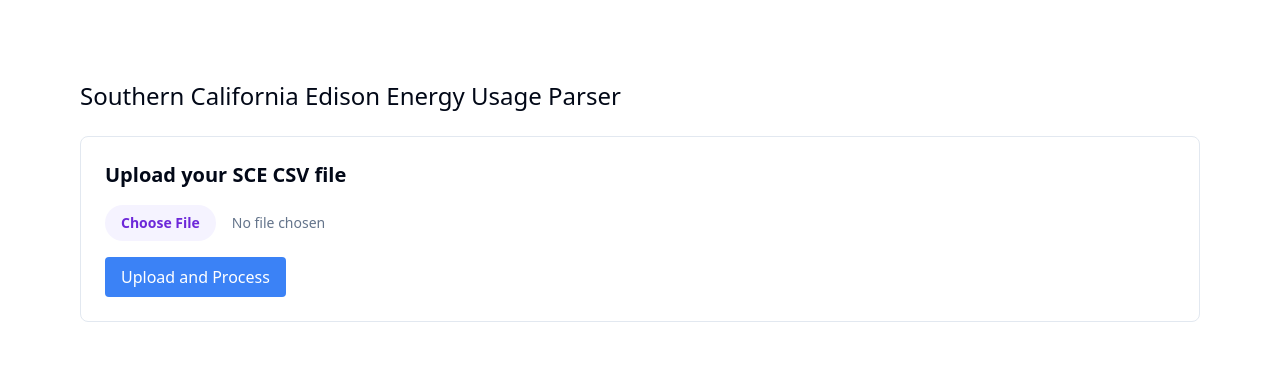
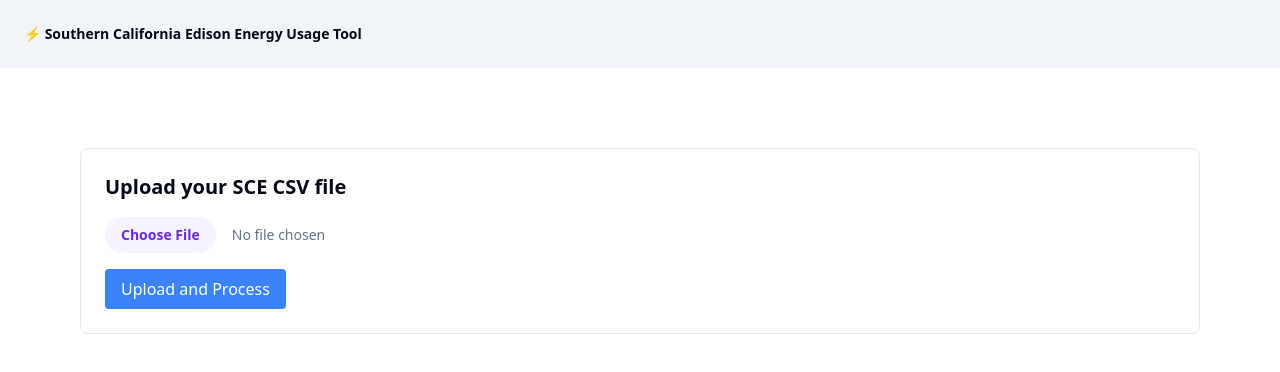
Before and after one commit to ndanny/sce-energy-parser, a Next.js app: page / in a window 1280 px wide. Shown: the top 372 px of the page. Built offline with nearby package versions, Linux system fonts and the light colour scheme.

Commit message:
Refactor header

```diff
--- a/src/app/layout.tsx
+++ b/src/app/layout.tsx
@@ -2,6 +2,7 @@
 import localFont from "next/font/local";
 import "./globals.css";
 import { ThemeProvider } from "../components/theme-provider";
+import { Header } from "@/components/header";
 
 const geistSans = localFont({
   src: "./fonts/GeistVF.woff",
@@ -29,6 +30,7 @@
       <body
         className={`${geistSans.variable} ${geistMono.variable} antialiased`}
       >
+        <Header />
         <ThemeProvider
           attribute="class"
           defaultTheme="light"
--- a/src/app/page.tsx
+++ b/src/app/page.tsx
@@ -4,9 +4,6 @@
 export default function Home() {
   return (
     <div className="min-h-screen p-8 pb-20 sm:p-20">
-      <h1 className="text-2xl mb-6">
-        Southern California Edison Energy Usage Parser
-      </h1>
       {/* <Faq /> */}
       <FileUpload />
     </div>
--- /dev/null
+++ b/src/components/header.tsx
@@ -0,0 +1,7 @@
+export const Header = () => {
+  return (
+    <div className="p-6 bg-slate-100">
+      <p className="text-sm font-bold text-center md:text-left">⚡️ Southern California Edison Energy Usage Tool</p>
+    </div>
+  );
+};
```
